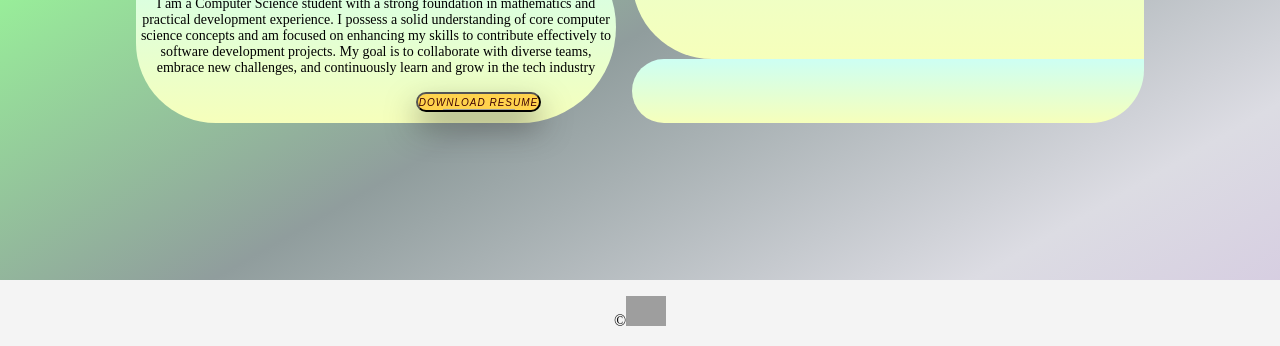
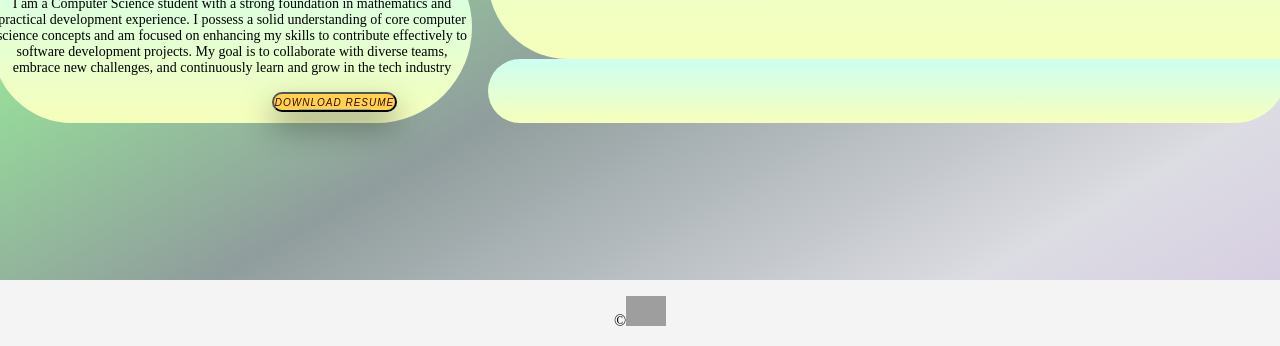
Before and after one commit to SamIeer/sam-portfolio, a Django app: page / in a window 1280 px wide. Shown: the part 454-800 px from the top of the page. Run offline with Django 5.2, Linux system fonts and the light colour scheme; data comes from the database, SQL or seed files in the repository; some web fonts are replaced; grey boxes are pictures that could not be loaded.

Commit message:
Css added

```diff
--- a/samport/static/csss/style.css
+++ b/samport/static/csss/style.css
@@ -192,7 +192,7 @@ h2{font-size: 20px;
 #right{
     display: inline-flex;
     flex-direction: column;
-    width: 32rem;
+    width: 50rem;
     margin-left: 19rem;
 }
     /* margin-left: 1rem; */
@@ -278,7 +278,7 @@ padding: 1rem;
     /* backdrop-filter: blur(10px); */
     /* -webkit-backdrop-filter: blur(10px);
     z-index: 0; */
-  }
+}
 
   .skill-box h3,
   .skill-box p {
```
